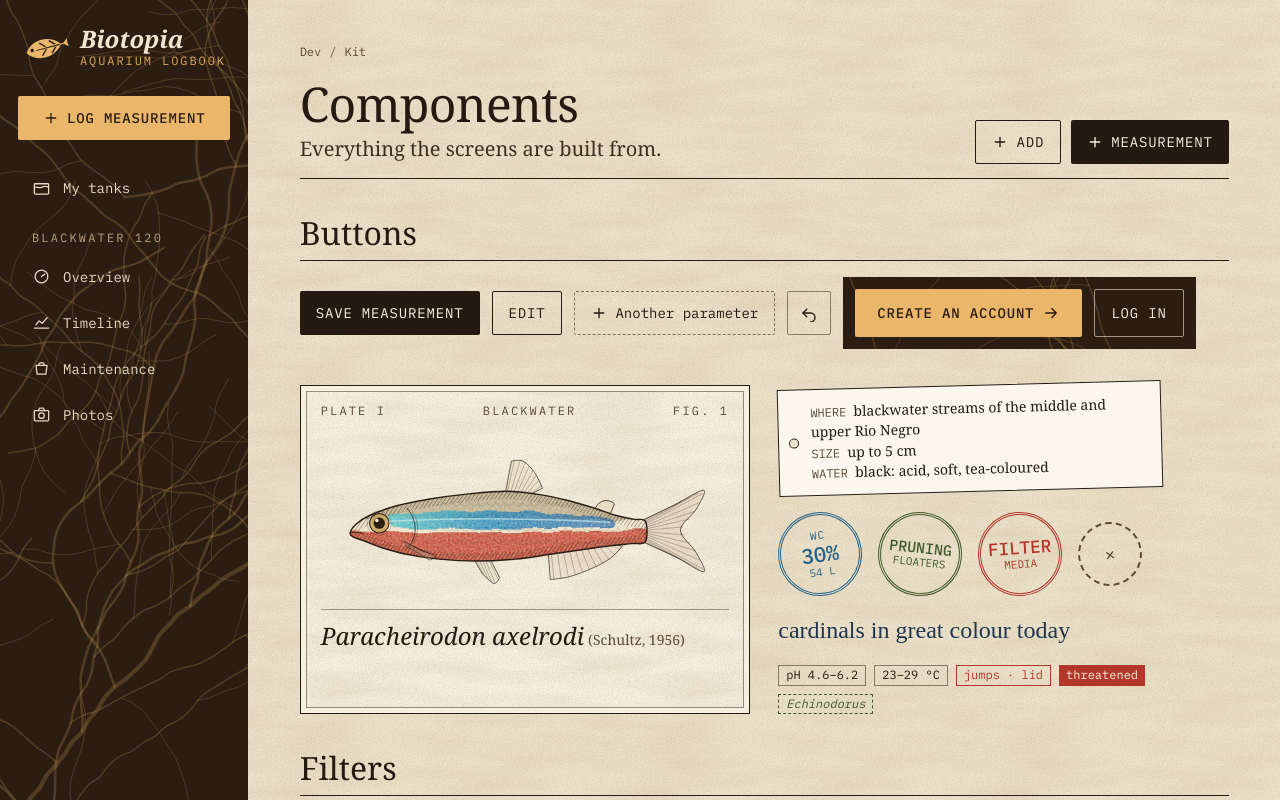
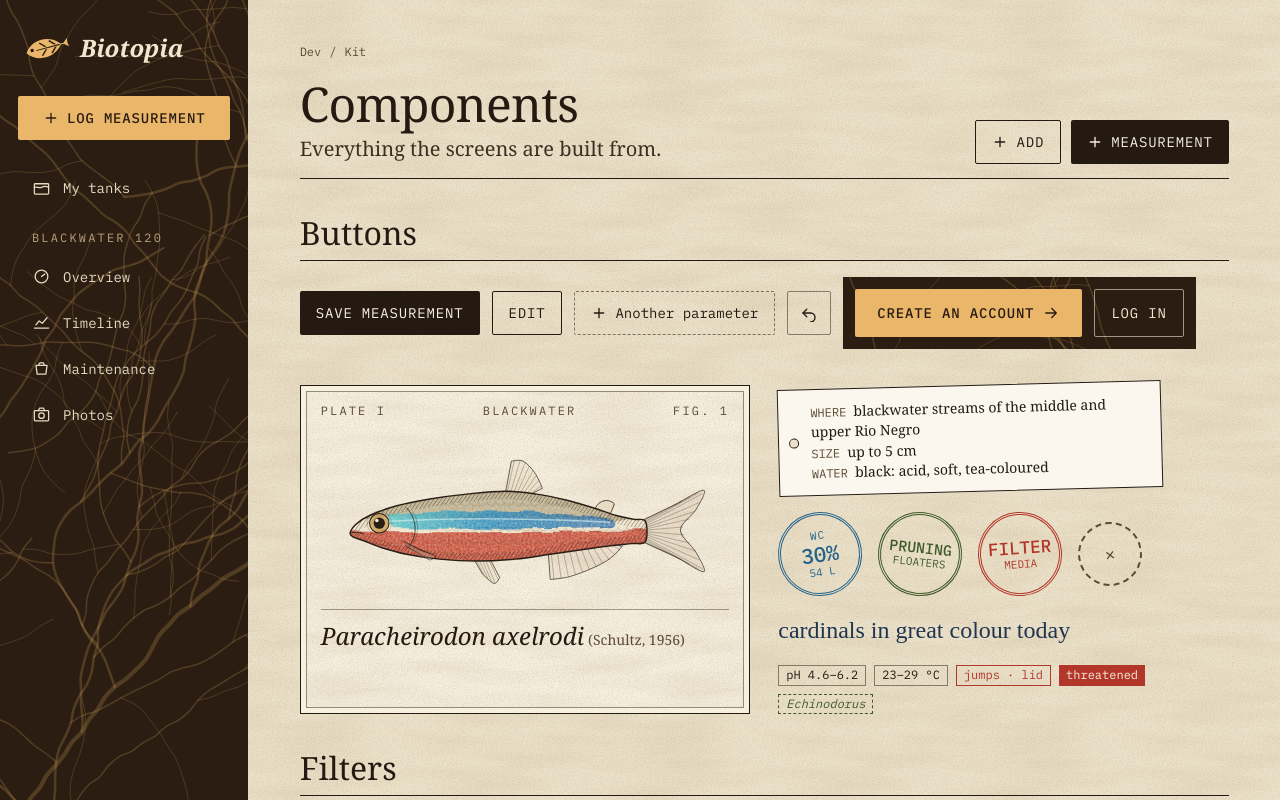
Before and after one commit to ppedropimenta/biotopia, a React (Vite) app in the folder frontend/: page /dev/kit in a window 1280 px wide. Shown: the top 800 px of the page. Built offline with nearby package versions, Linux system fonts and the light colour scheme; no server answers.

Commit message:
Drop the tagline from the side menu logo

```diff
--- a/frontend/src/components/layout/AppShell.tsx
+++ b/frontend/src/components/layout/AppShell.tsx
@@ -34,7 +34,7 @@ export function SideNav({ groups, cta, footer }: { groups: NavGroup[]; cta?: Rea
       className="flex max-w-full flex-[1_1_var(--spacing-nav)] flex-col gap-4 texture-river py-4 pr-0 pl-4.5 font-mono text-sm text-river-text md:gap-6.5 md:py-6.5"
     >
       <div className="flex items-center justify-between gap-3 pr-4.5 md:pr-0">
-        <Wordmark stacked tagline className="pl-2" />
+        <Wordmark stacked className="pl-2" />
         <button
           type="button"
           aria-expanded={open}
```
Also changed, not shown: 1 other file (tests, documents, lock files or other folders).
